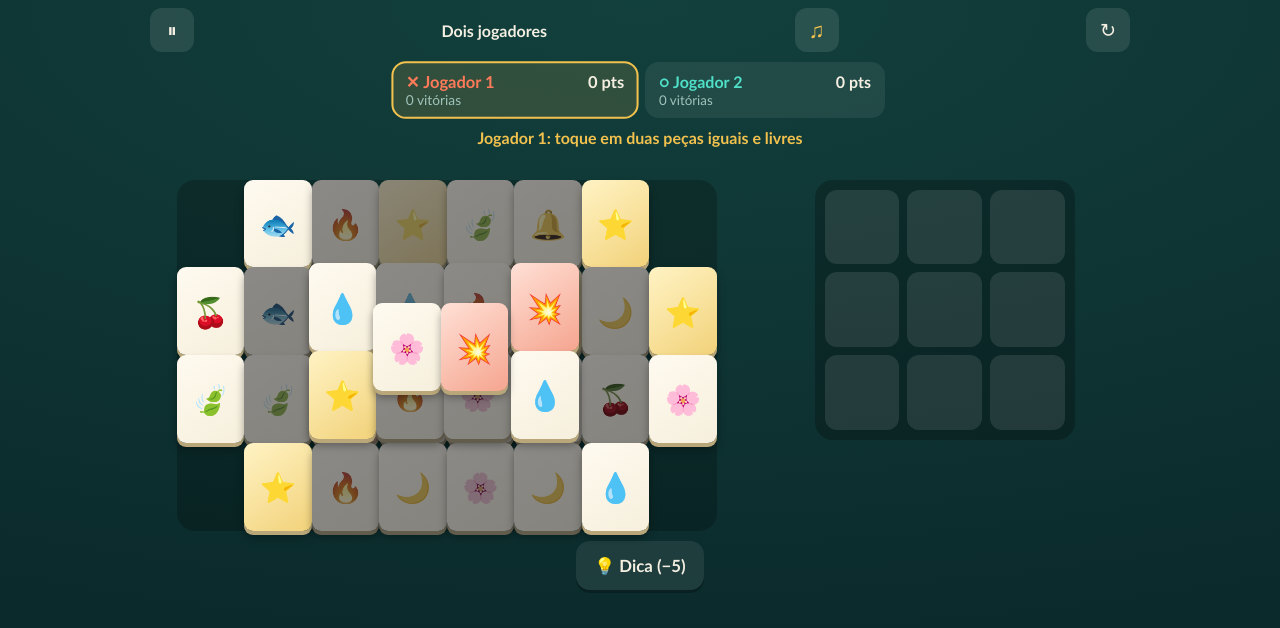
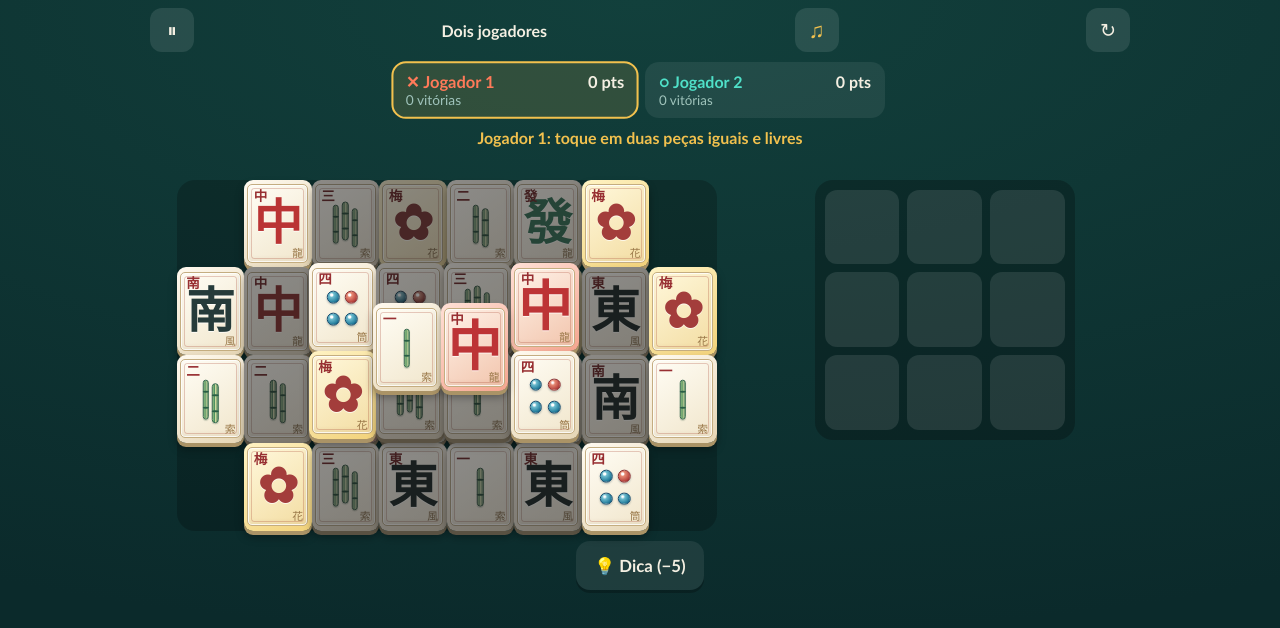
Before and after one commit to israelallendevgames-wq/trinca-de-jade, a React (Vite) app: page / in a window 1280 px wide. Both pictures are taken after a click on the button "Dois jogadores". Shown: the top 628 px of the page. Built offline with nearby package versions, Linux system fonts and the light colour scheme.

Commit message:
mundança de peças para formato japonês

```diff
--- a/src/components/MahjongBoard.tsx
+++ b/src/components/MahjongBoard.tsx
@@ -4,20 +4,41 @@ import { BOARD_H, BOARD_W, SP, isFree } from '../game/tiles';
 
 interface Props { tiles: Tile[]; sel: number | null; hint: number[] | null; onTap: (id: number) => void }
 const VH = BOARD_H * 1.3; // altura da peça = 1.3x a largura
+type TileArt = { label: string; code: string; family: 'bamboo' | 'dots' | 'honor' | 'special'; count?: number; mark?: string };
+const TILE_ART: Record<string, TileArt> = {
+  '🌸': { label: 'bambu um', code: '一', family: 'bamboo', count: 1, mark: '索' },
+  '🍃': { label: 'bambu dois', code: '二', family: 'bamboo', count: 2, mark: '索' },
+  '🔥': { label: 'bambu três', code: '三', family: 'bamboo', count: 3, mark: '索' },
+  '💧': { label: 'círculos quatro', code: '四', family: 'dots', count: 4, mark: '筒' },
+  '🌙': { label: 'vento leste', code: '東', family: 'honor', mark: '風' },
+  '🍒': { label: 'vento sul', code: '南', family: 'honor', mark: '風' },
+  '🐟': { label: 'dragão vermelho', code: '中', family: 'honor', mark: '龍' },
+  '🔔': { label: 'dragão verde', code: '發', family: 'honor', mark: '龍' },
+  [SP.star]: { label: 'flor de bônus', code: '梅', family: 'special', mark: '花' },
+  [SP.brk]: { label: 'dragão de quebra', code: '中', family: 'special', mark: '龍' },
+};
 
 export default function MahjongBoard({ tiles, sel, hint, onTap }: Props) {
   const free = useMemo(() => new Set(tiles.filter((t) => isFree(tiles, t)).map((t) => t.id)), [tiles]);
   return (
     <div className="mj" style={{ aspectRatio: `${BOARD_W} / ${VH}` }}>
       {tiles.map((t) => {
+        const art = TILE_ART[t.sym] ?? { label: t.sym, code: '?', family: 'honor' as const };
         const cls = ['tile', t.removed ? 'gone' : free.has(t.id) ? 'free' : 'blocked', sel === t.id ? 'sel' : '', hint?.includes(t.id) ? 'hint' : '',
           t.sym === SP.star ? 'star' : t.sym === SP.brk ? 'brk' : ''].join(' ');
         return (
-          <button key={t.id} data-tile={t.id} className={cls} tabIndex={t.removed ? -1 : 0} aria-label={`Peça ${t.sym}`}
+          <button key={t.id} data-tile={t.id} className={cls} tabIndex={t.removed ? -1 : 0} aria-label={`Peça de mahjong: ${art.label}`}
             style={{ left: `calc(${(t.x / BOARD_W) * 100}% - ${t.z * 3}px)`, top: `calc(${((t.y * 1.3) / VH) * 100}% - ${t.z * 4}px)`,
               width: `${(2 / BOARD_W) * 100}%`, height: `${((2 * 1.3) / VH) * 100}%`, zIndex: t.z * 10 + t.y }}
             onClick={() => !t.removed && onTap(t.id)}>
-            <span>{t.sym}</span>
+            <span className={`tile-face ${art.family} ${art.mark === '風' ? 'wind' : art.code === '發' ? 'green-dragon' : art.mark === '龍' ? 'red-dragon' : ''}`}>
+              <span className="tile-code">{art.code}</span>
+              {art.family === 'bamboo' && <span className={`tile-art bamboo bamboo-${art.count}`}>{Array.from({ length: art.count ?? 1 }, (_, i) => <i className="bamboo-rod" key={i} />)}</span>}
+              {art.family === 'dots' && <span className={`tile-art dots dots-${art.count}`}>{Array.from({ length: art.count ?? 1 }, (_, i) => <i className="pip" key={i} />)}</span>}
+              {art.family === 'honor' && <span className="tile-art honor-mark">{art.code}</span>}
+              {art.family === 'special' && <span className={`tile-art special-mark ${t.sym === SP.brk ? 'break-mark' : ''}`}>{t.sym === SP.star ? '✿' : '中'}</span>}
+              <span className="tile-caption">{art.mark}</span>
+            </span>
           </button>
         );
       })}
--- a/src/styles.css
+++ b/src/styles.css
@@ -49,9 +49,28 @@ button{font:inherit;color:inherit;cursor:pointer;border:0}
 .stage{display:grid;gap:16px;justify-items:center;align-items:start}
 @media(min-width:820px){.stage{grid-template-columns:1.6fr 1fr}}
 .mj{position:relative;width:100%;max-width:540px;container-type:inline-size;background:rgba(0,0,0,.22);border-radius:18px;padding:0}
-.tile{position:absolute;background:linear-gradient(145deg,#fffaf0,var(--ivory));border-radius:9px;box-shadow:0 4px 0 var(--edge),0 6px 8px rgba(0,0,0,.35);display:grid;place-items:center;padding:0;
+.tile{position:absolute;background:linear-gradient(145deg,#fffaf0,#e5d5b4);border-radius:9px;box-shadow:0 4px 0 #aa9366,0 6px 8px rgba(0,0,0,.35);display:grid;place-items:center;padding:0;
   transition:transform .18s,opacity .3s,filter .2s,box-shadow .2s}
-.tile span{font-size:5.4cqw;line-height:1;pointer-events:none}
+.tile-face{position:absolute;inset:5%;display:block;overflow:hidden;border:1px solid #c4ad80;border-radius:5px;background:linear-gradient(145deg,#fffdf5,#f1e6cc);box-shadow:inset 0 0 0 1px rgba(255,255,255,.8),inset 0 -3px 5px rgba(111,82,37,.08);color:#174b3c;font-family:"Yu Mincho","Noto Serif JP","Hiragino Mincho ProN",serif;pointer-events:none}
+.tile-face:after{content:"";position:absolute;inset:3px;border:1px solid rgba(168,66,48,.27);border-radius:3px}
+.tile-code{position:absolute;z-index:1;left:9%;top:6%;font-size:2.5cqw;line-height:1;color:#982f32;font-weight:800}
+.tile-caption{position:absolute;z-index:1;right:7%;bottom:4%;font-size:2cqw;line-height:1;color:#997747}
+.tile-art{position:absolute;left:50%;top:51%;transform:translate(-50%,-50%)}
+.tile-art.bamboo{width:62%;height:58%;display:flex;align-items:center;justify-content:center;gap:8%}
+.bamboo-rod{position:relative;display:block;width:18%;height:88%;border:1px solid #32674b;border-radius:99px;background:linear-gradient(90deg,#9ac582 0%,#4e9062 35%,#d5dda0 52%,#45835a 100%);box-shadow:0 1px 1px rgba(24,62,41,.25)}
+.bamboo-rod:before,.bamboo-rod:after{content:"";position:absolute;left:-1px;width:calc(100% + 2px);height:2px;border-radius:50%;background:#295e45}
+.bamboo-rod:before{top:27%}.bamboo-rod:after{bottom:27%}
+.bamboo-2 .bamboo-rod:nth-child(2){transform:translateY(9%)}.bamboo-3 .bamboo-rod:nth-child(2){transform:translateY(-8%)}.bamboo-3 .bamboo-rod:nth-child(3){transform:translateY(9%)}
+.tile-art.dots{width:62%;height:58%;display:grid;grid-template-columns:1fr 1fr;grid-template-rows:1fr 1fr;align-items:center;justify-items:center}
+.pip{width:70%;aspect-ratio:1;border-radius:50%;border:1px solid #174d70;background:radial-gradient(circle at 35% 30%,#fff 0 10%,#70bed0 22%,#227b9a 70%,#154c68 100%);box-shadow:0 1px 2px rgba(17,47,58,.3)}
+.dots-4 .pip:nth-child(2){background:radial-gradient(circle at 35% 30%,#fff 0 10%,#e78b75 22%,#b6423d 70%,#772d36 100%);border-color:#8d3336}
+.dots-1 .pip:first-child{grid-column:1/3;grid-row:1/3;width:82%;background:radial-gradient(circle at 35% 30%,#fff 0 12%,#79be8d 23%,#277b5c 72%,#174e45 100%);border-color:#215e4a}
+.dots-2 .pip:first-child{grid-column:2;grid-row:1}.dots-2 .pip:nth-child(2){grid-column:1;grid-row:2}
+.dots-3 .pip:first-child{grid-column:2;grid-row:1}.dots-3 .pip:nth-child(2){grid-column:1;grid-row:2}.dots-3 .pip:nth-child(3){grid-column:2;grid-row:2}
+.tile-art.honor-mark,.tile-art.special-mark{font-size:9cqw;line-height:1;font-weight:900;text-shadow:0 1px rgba(255,255,255,.7)}
+.tile-face.wind .honor-mark{color:#263b3a}.tile-face.red-dragon .honor-mark{color:#ba3434}.tile-face.green-dragon .honor-mark{color:#27845e}
+.tile-art.special-mark{color:#a33d3b}.tile-art.special-mark.break-mark{color:#bd3436;font-size:10cqw}
+.tile.star .tile-face{background:linear-gradient(145deg,#fff8db,#f3dda3)}.tile.brk .tile-face{background:linear-gradient(145deg,#fff2e8,#f2c5ad)}
 .tile.blocked{filter:brightness(.55) saturate(.6)}
 .tile.free:hover{transform:translateY(-2px)}
 .tile.sel{transform:translateY(-5px) scale(1.08);box-shadow:0 0 0 3px var(--gold),0 8px 14px rgba(0,0,0,.5)}
```
